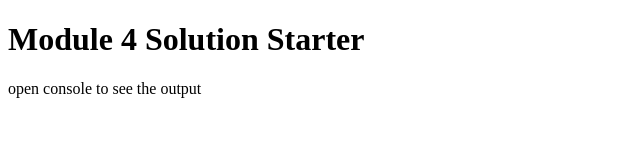
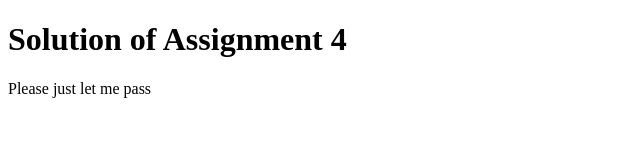
Before and after one commit to Kareemjordan/courseratest2.github.io, a plain HTML site: page Module 4 assignment/index.html in a window 1280 px wide. Shown: the whole page, without its empty margins (0-640 px from the left). Drawn offline with Linux system fonts and the light colour scheme.

Commit message:
Update index.html

```diff
--- a/Module 4 assignment/index.html
+++ b/Module 4 assignment/index.html
@@ -1,14 +1,17 @@
 <!DOCTYPE html>
 <html>
+
 <head>
-  <meta charset="utf-8">
-  <title>Module 4 Solution Starter</title>
-  <script src="SpeakHello.js"></script>
-  <script src="SpeakGoodBye.js"></script>
-  <script src="script.js"></script>
+    <meta charset="utf-8">
+    <title>Assignment Solution for Module 4</title>
+    <script src="SpeakHello.js"></script>
+    <script src="SpeakGoodBye.js"></script>
+    <script src="script.js"></script>
 </head>
+
 <body>
-  <h1>Module 4 Solution Starter</h1>
-  <p>open console to see the output</p>
+    <h1>Solution of Assignment 4</h1>
+    <p>Please just let me pass</p>
 </body>
+
 </html>
```
